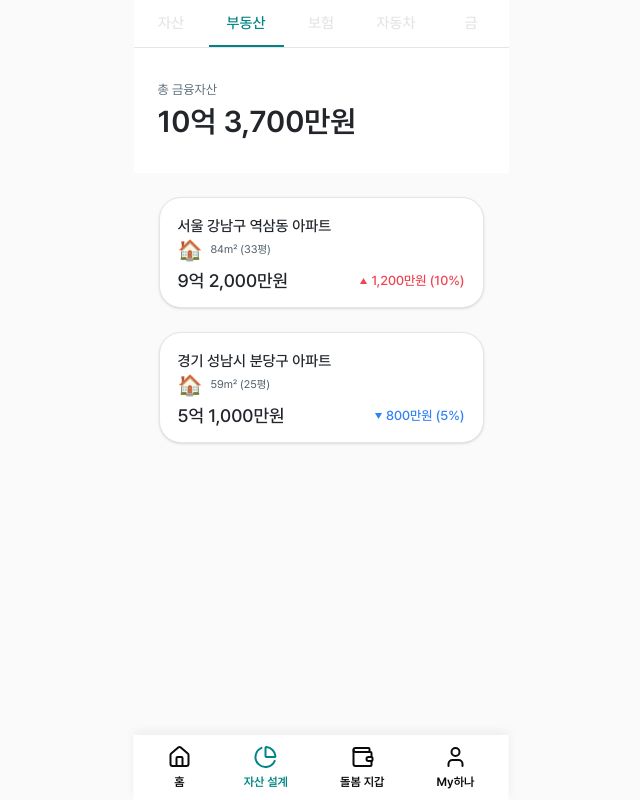
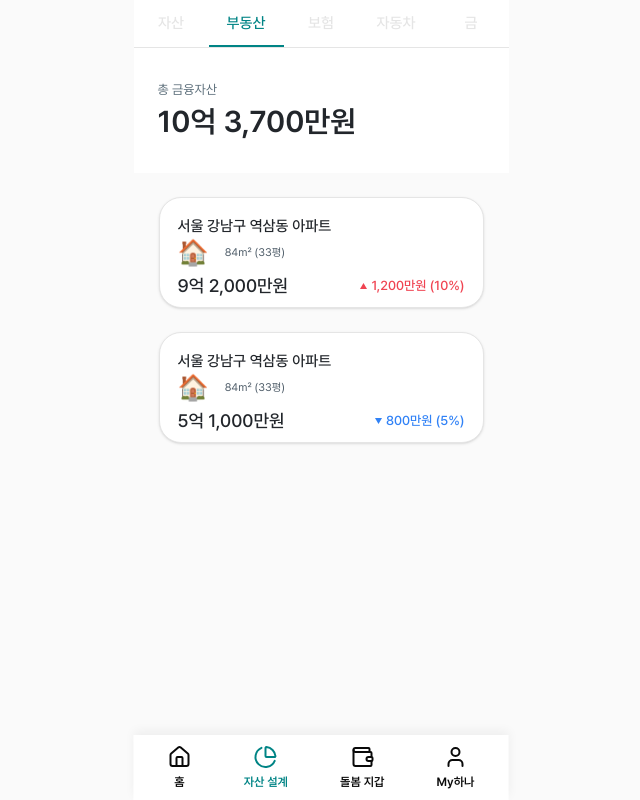
Before and after one commit to HanaroCare/hanaro-care-main, a Next.js app in the folder client/: page /asset in a window 1280 px wide. Both pictures are taken after a click on the button "부동산". Shown: the whole page, without its empty margins (319-959 px from the left). Built offline with nearby package versions, Linux system fonts and the light colour scheme.

Commit message:
HN-17-feat/자동차 추가

```diff
--- a/client/app/asset/components/AssetDetailCard.tsx
+++ b/client/app/asset/components/AssetDetailCard.tsx
@@ -5,7 +5,6 @@
 import Image from "next/image";
 
 type InsuranceStatus = "needs_check" | "normal";
-
 type IconType = "hana-bank" | "nation-pension" | "default";
 
 const ICON_MAP: Record<IconType, string> = {
@@ -14,10 +13,15 @@
 	default: "",
 };
 
-type PropertyAssetCardProps = {
-	type: "property";
-	address?: string;
-	details?: string;
+const EMOJI_MAP: Record<string, string> = {
+	property: "🏠",
+	car: "🚗",
+};
+
+type DetailedAssetCardProps = {
+	type: "property" | "car";
+	title?: string;
+	subtitle?: string;
 	value?: string;
 	change?: string;
 	changePercent?: string;
@@ -33,7 +37,28 @@
 	status?: InsuranceStatus;
 };
 
-type AssetDetailCardProps = PropertyAssetCardProps | InsuranceAssetCardProps;
+type AssetDetailCardProps = DetailedAssetCardProps | InsuranceAssetCardProps;
+
+const DEFAULT_VALUES: Record<"property" | "car", DetailedAssetCardProps> = {
+	property: {
+		type: "property",
+		title: "서울 강남구 역삼동 아파트",
+		subtitle: "84㎡ (33평)",
+		value: "9억 2,000만원",
+		change: "1,200만원",
+		changePercent: "10%",
+		isPositive: true,
+	},
+	car: {
+		type: "car",
+		title: "그랜저 IG",
+		subtitle: "2021년식 · 37,200km",
+		value: "2,850만원",
+		change: "15만원",
+		changePercent: "0.5%",
+		isPositive: false,
+	},
+};
 
 export function AssetDetailCard(props: AssetDetailCardProps) {
 	if (props.type === "insurance") {
@@ -54,7 +79,11 @@
 				<div className="flex items-center gap-4.25">
 					<div className="flex size-[33px] items-center justify-center rounded-[10px] bg-hana-teal-100">
 						{iconType === "default" ? (
-							<Shield size={18} className="text-hana-green-700" />
+							<Shield
+								size={18}
+								className="text-hana-green-700"
+								aria-hidden="true"
+							/>
 						) : (
 							<Image
 								src={ICON_MAP[iconType]}
@@ -105,13 +134,14 @@
 		);
 	}
 
+	const defaults = DEFAULT_VALUES[props.type];
 	const {
-		address = "서울 강남구 역삼동 아파트",
-		details = "84㎡ (33평)",
-		value = "9억 2,000만원",
-		change = "1,200만원",
-		changePercent = "10%",
-		isPositive = true,
+		title = defaults.title,
+		subtitle = defaults.subtitle,
+		value = defaults.value,
+		change = defaults.change,
+		changePercent = defaults.changePercent,
+		isPositive = defaults.isPositive,
 	} = props;
 
 	return (
@@ -122,14 +152,14 @@
 		>
 			<div className="flex flex-col">
 				<span className="font-medium text-[15px] text-hana-black-900 leading-5.25">
-					{address}
+					{title}
 				</span>
-				<div className="mt-[3.5px] flex items-center gap-2">
-					<span className="text-[20px] leading-none" aria-hidden="true">
-						🏠
+				<div className="mt-[3.5px] flex items-center gap-4">
+					<span className="text-[25px] leading-none" aria-hidden="true">
+						{EMOJI_MAP[props.type]}
 					</span>
 					<span className="text-[11px] text-hana-black-600 leading-4.5">
-						{details}
+						{subtitle}
 					</span>
 				</div>
 			</div>
--- a/client/app/asset/page.tsx
+++ b/client/app/asset/page.tsx
@@ -60,7 +60,20 @@
 				</>
 			);
 		case "car":
-			return <div>자동차 컴포넌트 준비 중</div>;
+			return (
+				<>
+					<AssetDetailCard type="car" />
+					<AssetDetailCard
+						type="car"
+						title="그랜저 IG"
+						subtitle="2021년식 · 37,200km"
+						value="2,850만원"
+						change="15만원"
+						changePercent="0.5%"
+						isPositive={false}
+					/>
+				</>
+			);
 		case "gold":
 			return <div>금 컴포넌트 준비 중</div>;
 		default:
```
